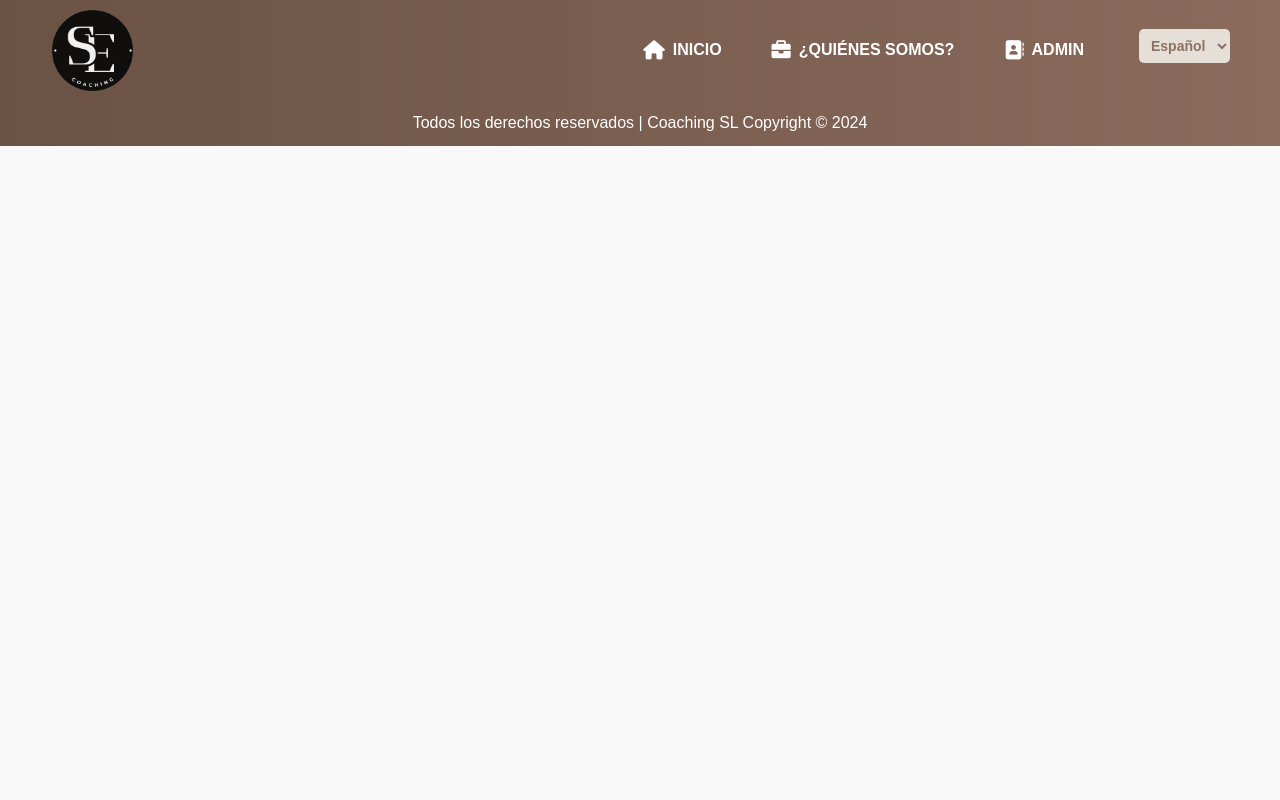
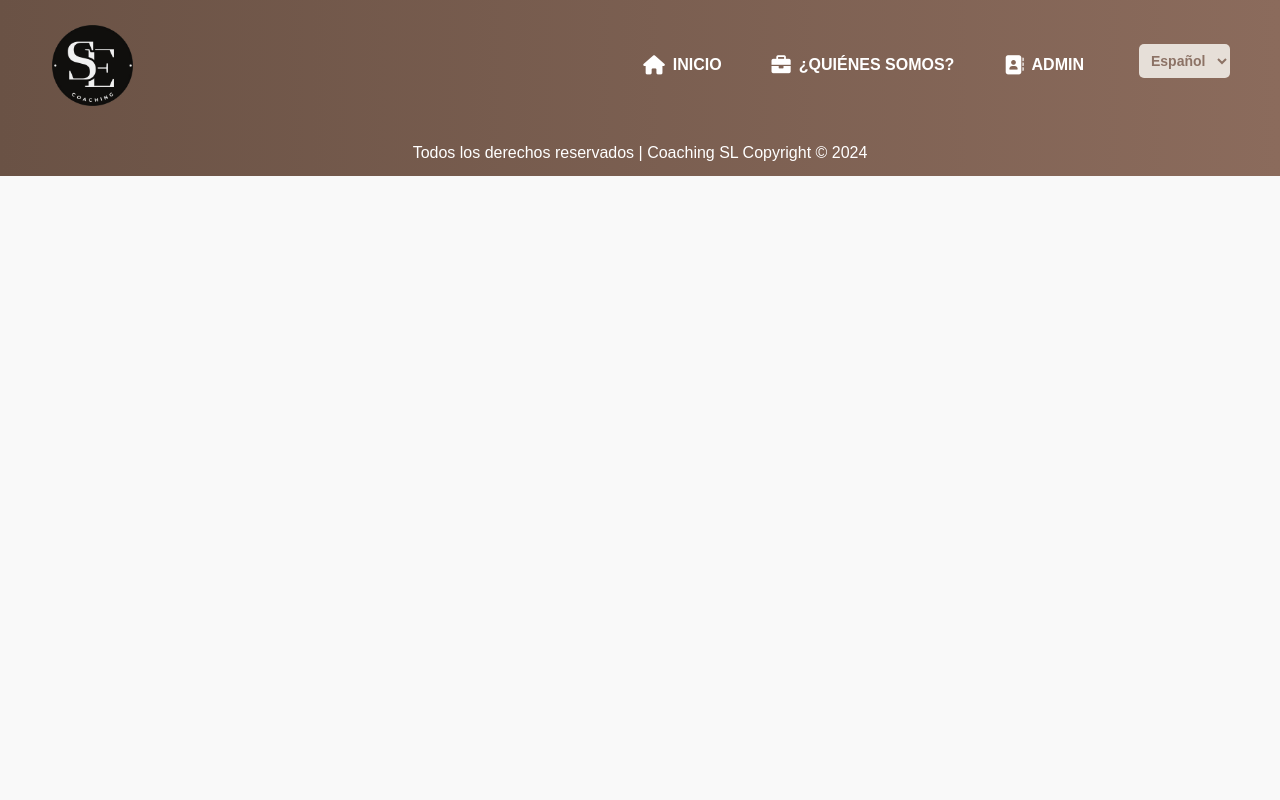
Before and after one commit to ElenaaDalmau/Entrega, a PHP site: page /php/ReservarCita.php in a window 1280 px wide. Run offline with PHP 8.4, Linux system fonts and the light colour scheme; the visitor is signed in with stand-in values (Sample User, id 1).

Commit message:
Update reservar.css

```diff
--- a/css/reservar.css
+++ b/css/reservar.css
@@ -23,7 +23,7 @@
     box-shadow: 0 4px 12px rgba(0, 0, 0, 0.1);
     font-family: "Poppins", sans-serif;
     text-transform: uppercase;
-    height: 100px;
+    height: 130px;
 }
 
 #header .logo {
@@ -208,3 +208,24 @@
         font-size: 0.8rem;
     }
 }
+html, body {
+    height: 100%;  /* Asegura que ocupen toda la altura */
+    margin: 0;
+}
+
+body {
+    display: flex;
+    flex-direction: column;
+}
+
+main {
+    flex: 1;  /* Empuja el footer hacia abajo */
+}
+
+footer {
+    background: linear-gradient(to right, #6a5245, rgb(139, 107, 92));
+    color: white;
+    text-align: center;
+    padding: 10px 0;
+    width: 100%;
+}
```
